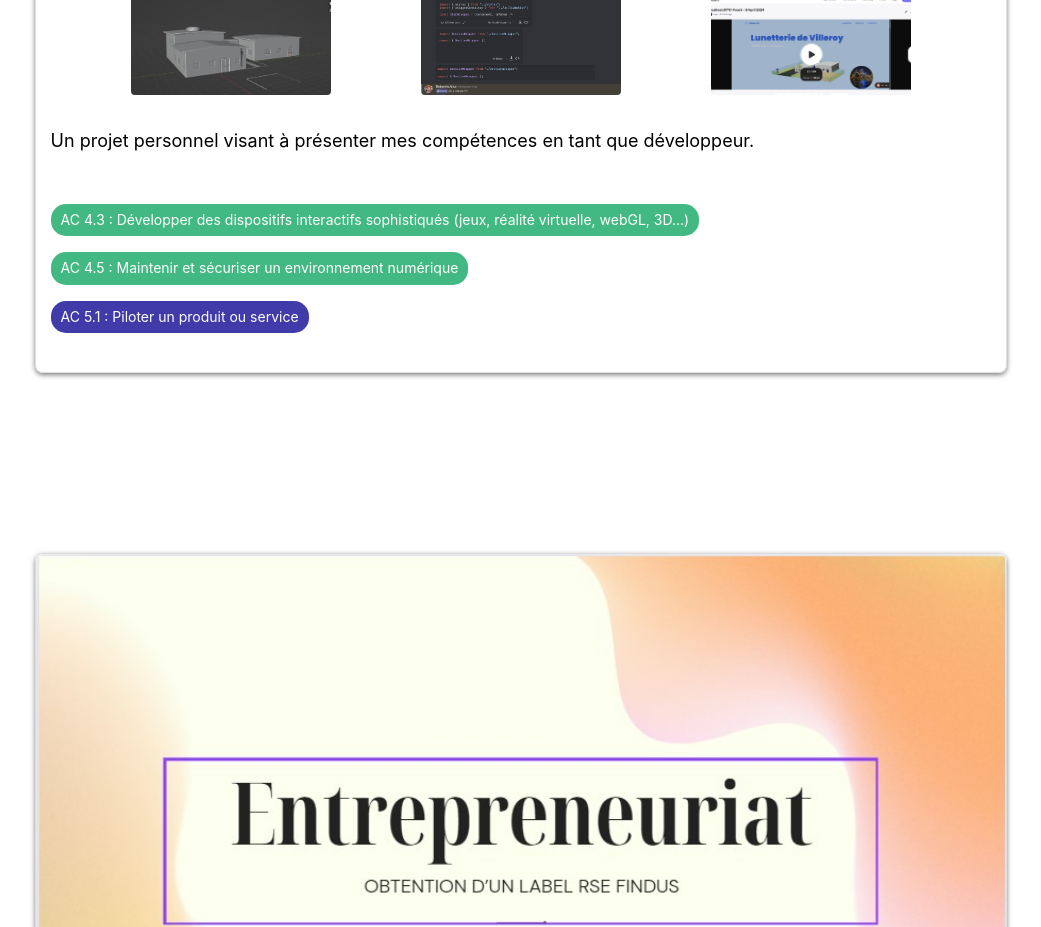
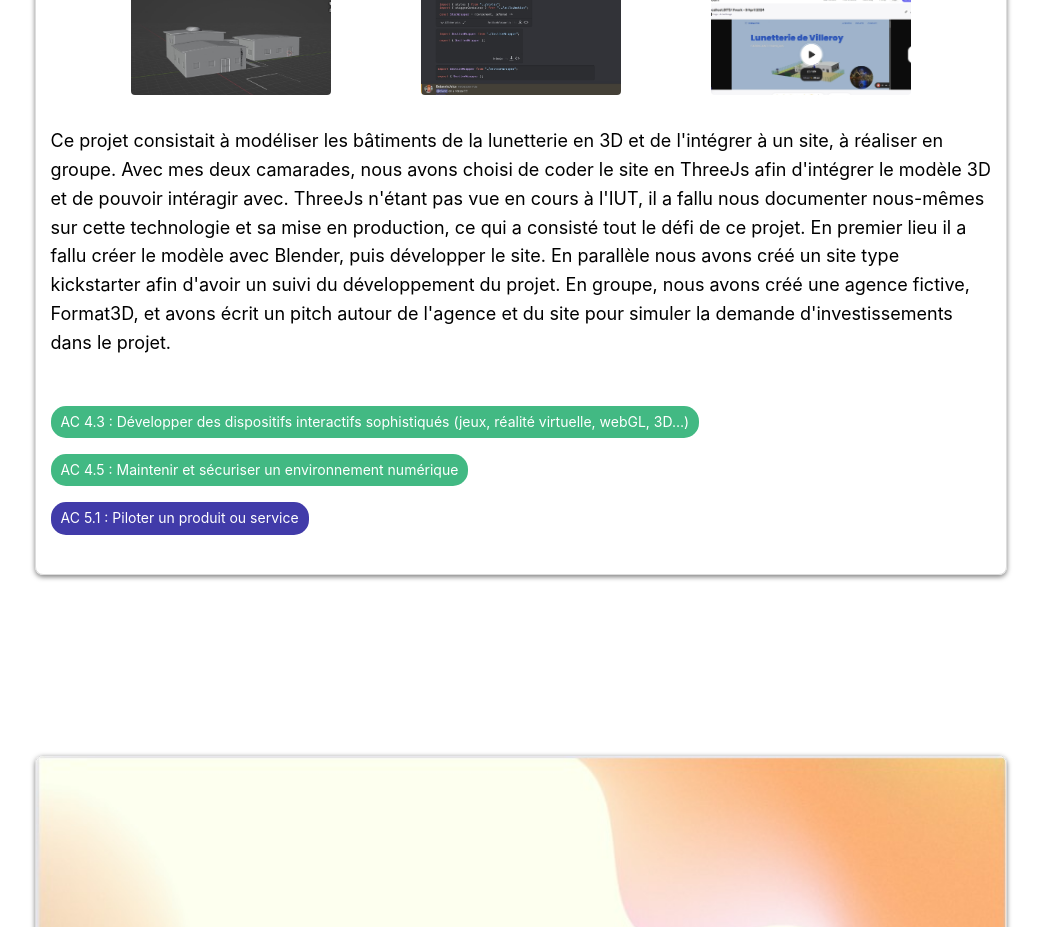
Before and after one commit to elaneg/portfolio_univ, a Vue app: page / in a window 1280 px wide. Shown: the part 4000-4927 px from the top of the page, without its empty margins (119-1160 px from the left). Built offline with nearby package versions, Linux system fonts and the light colour scheme.

Commit message:
feat/traces : ajout du commentaire pr la lunetterie

```diff
--- a/src/components/Projets.vue
+++ b/src/components/Projets.vue
@@ -98,7 +98,11 @@ export default {
                     description: "Proposition de site avec objet 3D pour la Lunetterie de Villeroy",
                     image: lunetterieImage,
                     miniatures: [lunetterie_trace1, lunetterie_trace2, lunetterie_trace3],
-                    commentaire: "Un projet personnel visant à présenter mes compétences en tant que développeur.",
+                    commentaire: "Ce projet consistait à modéliser les bâtiments de la lunetterie en 3D et de l'intégrer à un site, à réaliser en groupe." +
+                        " Avec mes deux camarades, nous avons choisi de coder le site en ThreeJs afin d'intégrer le modèle 3D et de pouvoir intéragir avec." +
+                        " ThreeJs n'étant pas vue en cours à l'IUT, il a fallu nous documenter nous-mêmes sur cette technologie et sa mise en production, ce qui a consisté tout le défi de ce projet." +
+                        " En premier lieu il a fallu créer le modèle avec Blender, puis développer le site. En parallèle nous avons créé un site type kickstarter afin d'avoir un suivi du développement du projet." +
+                        " En groupe, nous avons créé une agence fictive, Format3D, et avons écrit un pitch autour de l'agence et du site pour simuler la demande d'investissements dans le projet.",
                     tags: ["AC 4.3 : Développer des dispositifs interactifs sophistiqués (jeux, réalité virtuelle, webGL, 3D…)", "AC 4.5 : Maintenir et sécuriser un environnement numérique", "AC 5.1 : Piloter un produit ou service"],
                     url: "/projet3"
                 },
```
